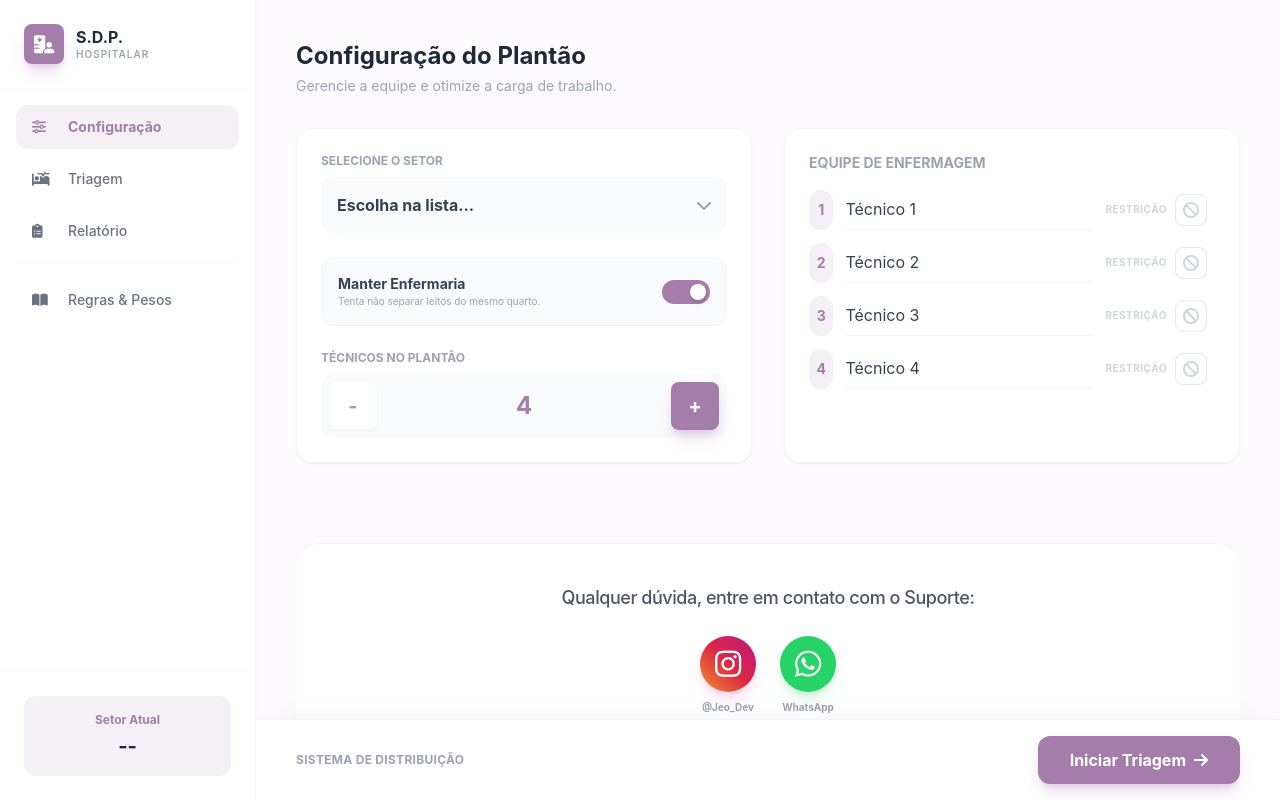
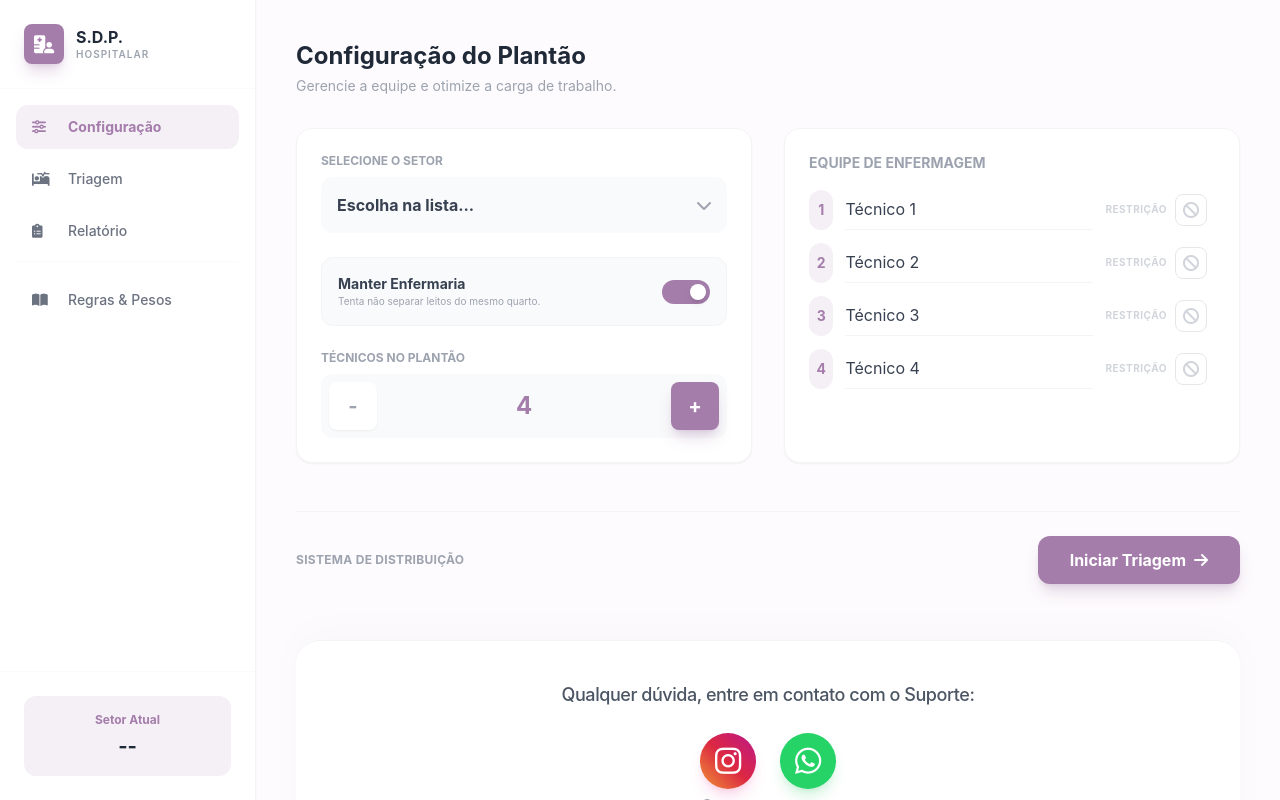
Before and after one commit to Jeovanbsp/hospital-distribuicao, a Vue app: page / in a window 1280 px wide. Built offline with nearby package versions, Linux system fonts and the light colour scheme.

Commit message:
Layout do botão da Triagem

```diff
--- a/src/App.vue
+++ b/src/App.vue
@@ -340,7 +340,6 @@ const totalPacientes = computed(() => listaLeitos.value.filter(l => l.ocupado).l
                 <transition name="fade" mode="out-in">
                 <div v-if="etapa === 4">
                     <div class="space-y-6">
-
                         <div class="bg-white p-6 rounded-2xl shadow-sm border border-gray-100">
                             <h3 class="text-sm font-bold text-gray-400 uppercase mb-4 flex items-center gap-2">
                                 <i class="fa-solid fa-person-walking"></i> Classificação de Mobilidade
@@ -417,42 +416,69 @@ const totalPacientes = computed(() => listaLeitos.value.filter(l => l.ocupado).l
                                 </li>
                             </ul>
                         </div>
-
                     </div>
                 </div>
                 </transition>
 
                 <div class="flex-grow"></div>
 
-                <footer class="mt-20 pt-10 border-t border-gray-100 text-center pb-10 bg-white rounded-t-3xl shadow-[0_-10px_40px_rgba(0,0,0,0.02)]">
-                    <p class="text-gray-600 mb-6 font-medium text-lg tracking-tight">Qualquer dúvida, entre em contato com o Suporte:</p>
+                <div class="mt-12 py-6 border-t border-gray-100 flex flex-col md:flex-row items-center justify-between gap-4">
+                    <div class="hidden md:block text-xs text-gray-400 font-bold uppercase tracking-wide">
+                        Sistema de Distribuição
+                    </div>
+
+                    <div class="flex gap-4 w-full md:w-auto">
+                        <button v-if="etapa > 1 && etapa !== 4" @click="etapa--"
+                            class="flex-1 md:flex-none px-6 py-3 rounded-xl font-bold text-gray-500 hover:bg-gray-100 hover:text-primary transition">
+                            Voltar
+                        </button>
+
+                        <button v-if="etapa === 4" @click="etapa = 1"
+                            class="flex-1 md:flex-none px-6 py-3 rounded-xl font-bold text-gray-500 hover:bg-gray-100 hover:text-primary transition">
+                            Voltar p/ Início
+                        </button>
+
+                        <button v-if="etapa === 1" @click="avanarParaPacientes"
+                            class="flex-1 md:flex-none px-8 py-3 rounded-xl bg-primary text-white font-bold shadow-lg shadow-primary/30 hover:bg-primary-hover hover:shadow-primary/50 transition transform active:scale-95 flex items-center justify-center gap-2">
+                            Iniciar Triagem <i class="fa-solid fa-arrow-right"></i>
+                        </button>
+
+                        <button v-if="etapa === 2" @click="calcular"
+                            class="flex-1 md:flex-none px-8 py-3 rounded-xl bg-green-500 text-white font-bold shadow-lg shadow-green-500/30 hover:bg-green-600 transition transform active:scale-95 flex items-center justify-center gap-2">
+                            Distribuir Pacientes <i class="fa-solid fa-check"></i>
+                        </button>
+
+                         <button v-if="etapa === 3" @click="reiniciar"
+                            class="flex-1 md:flex-none px-8 py-3 rounded-xl bg-gray-800 text-white font-bold shadow-lg hover:bg-gray-900 transition transform active:scale-95">
+                            Novo Plantão
+                        </button>
+                    </div>
+                </div>
+
+                <footer class="mt-8 pt-10 border-t border-gray-100 text-center pb-10 bg-white rounded-t-3xl shadow-[0_-10px_40px_rgba(0,0,0,0.02)]">
+                    <p class="text-gray-600 mb-6 font-medium text-lg tracking-tight">
+                        Qualquer dúvida, entre em contato com o Suporte:
+                    </p>
                     <div class="flex justify-center items-center gap-6 mb-8">
                         <a href="https://instagram.com/Jeo_Dev" target="_blank" class="transform hover:-translate-y-1 transition duration-300 group">
-                            <div class="w-14 h-14 rounded-full bg-gradient-to-tr from-[#f09433] via-[#dc2743] to-[#bc1888] text-white flex items-center justify-center shadow-lg shadow-pink-500/20 group-hover:shadow-pink-500/40"><i class="fa-brands fa-instagram text-3xl"></i></div>
+                            <div class="w-14 h-14 rounded-full bg-gradient-to-tr from-[#f09433] via-[#dc2743] to-[#bc1888] text-white flex items-center justify-center shadow-lg shadow-pink-500/20 group-hover:shadow-pink-500/40">
+                                <i class="fa-brands fa-instagram text-3xl"></i>
+                            </div>
                             <span class="block text-[10px] mt-2 font-bold text-gray-400 group-hover:text-pink-500 transition">@Jeo_Dev</span>
                         </a>
                         <a href="https://wa.me/5571987790138" target="_blank" class="transform hover:-translate-y-1 transition duration-300 group">
-                            <div class="w-14 h-14 rounded-full bg-[#25D366] text-white flex items-center justify-center shadow-lg shadow-green-500/20 group-hover:shadow-green-500/40"><i class="fa-brands fa-whatsapp text-3xl"></i></div>
+                            <div class="w-14 h-14 rounded-full bg-[#25D366] text-white flex items-center justify-center shadow-lg shadow-green-500/20 group-hover:shadow-green-500/40">
+                                <i class="fa-brands fa-whatsapp text-3xl"></i>
+                            </div>
                             <span class="block text-[10px] mt-2 font-bold text-gray-400 group-hover:text-green-500 transition">WhatsApp</span>
                         </a>
                     </div>
                     <div class="text-sm text-gray-400 font-medium">Jeovan Bispo &copy; 2026. All Rights Reserved</div>
                     <div class="text-xs text-primary mt-1 font-bold opacity-60 uppercase tracking-widest">Sistema de Distribuição</div>
                 </footer>
+
             </div>
         </main>
-
-        <div class="bg-white border-t border-gray-100 p-4 md:px-10 sticky bottom-0 z-40 flex items-center justify-between shadow-[0_-5px_20px_rgba(0,0,0,0.03)]">
-            <div class="hidden md:block text-xs text-gray-400 font-bold uppercase tracking-wide">Sistema de Distribuição</div>
-            <div class="flex gap-4 w-full md:w-auto">
-                <button v-if="etapa > 1 && etapa !== 4" @click="etapa--" class="flex-1 md:flex-none px-6 py-3 rounded-xl font-bold text-gray-500 hover:bg-gray-100 hover:text-primary transition">Voltar</button>
-                <button v-if="etapa === 4" @click="etapa = 1" class="flex-1 md:flex-none px-6 py-3 rounded-xl font-bold text-gray-500 hover:bg-gray-100 hover:text-primary transition">Voltar p/ Início</button>
-
-                <button v-if="etapa === 1" @click="avanarParaPacientes" class="flex-1 md:flex-none px-8 py-3 rounded-xl bg-primary text-white font-bold shadow-lg shadow-primary/30 hover:bg-primary-hover hover:shadow-primary/50 transition transform active:scale-95 flex items-center justify-center gap-2">Iniciar Triagem <i class="fa-solid fa-arrow-right"></i></button>
-                <button v-if="etapa === 2" @click="calcular" class="flex-1 md:flex-none px-8 py-3 rounded-xl bg-green-500 text-white font-bold shadow-lg shadow-green-500/30 hover:bg-green-600 transition transform active:scale-95 flex items-center justify-center gap-2">Distribuir Pacientes <i class="fa-solid fa-check"></i></button>
-                 <button v-if="etapa === 3" @click="reiniciar" class="flex-1 md:flex-none px-8 py-3 rounded-xl bg-gray-800 text-white font-bold shadow-lg hover:bg-gray-900 transition transform active:scale-95">Novo Plantão</button>
-            </div>
-        </div>
     </div>
   </div>
 </template>
```
